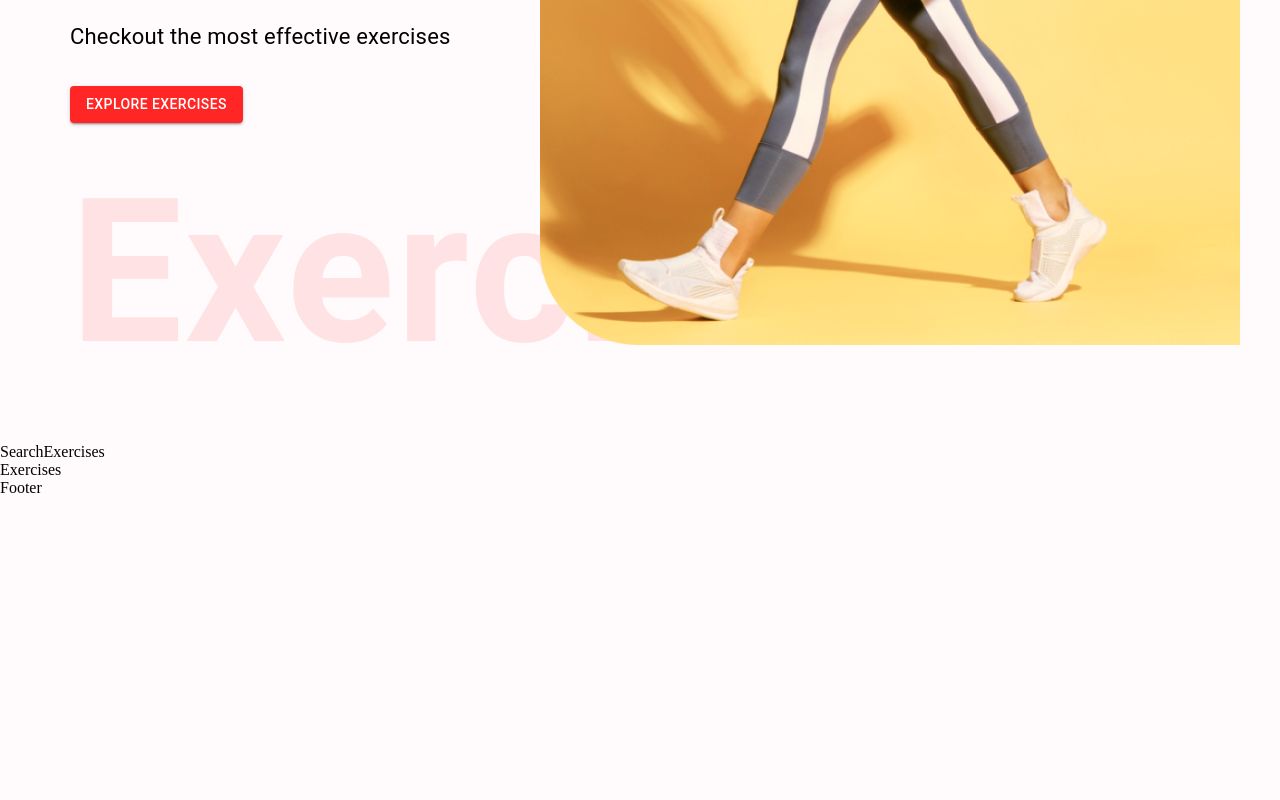
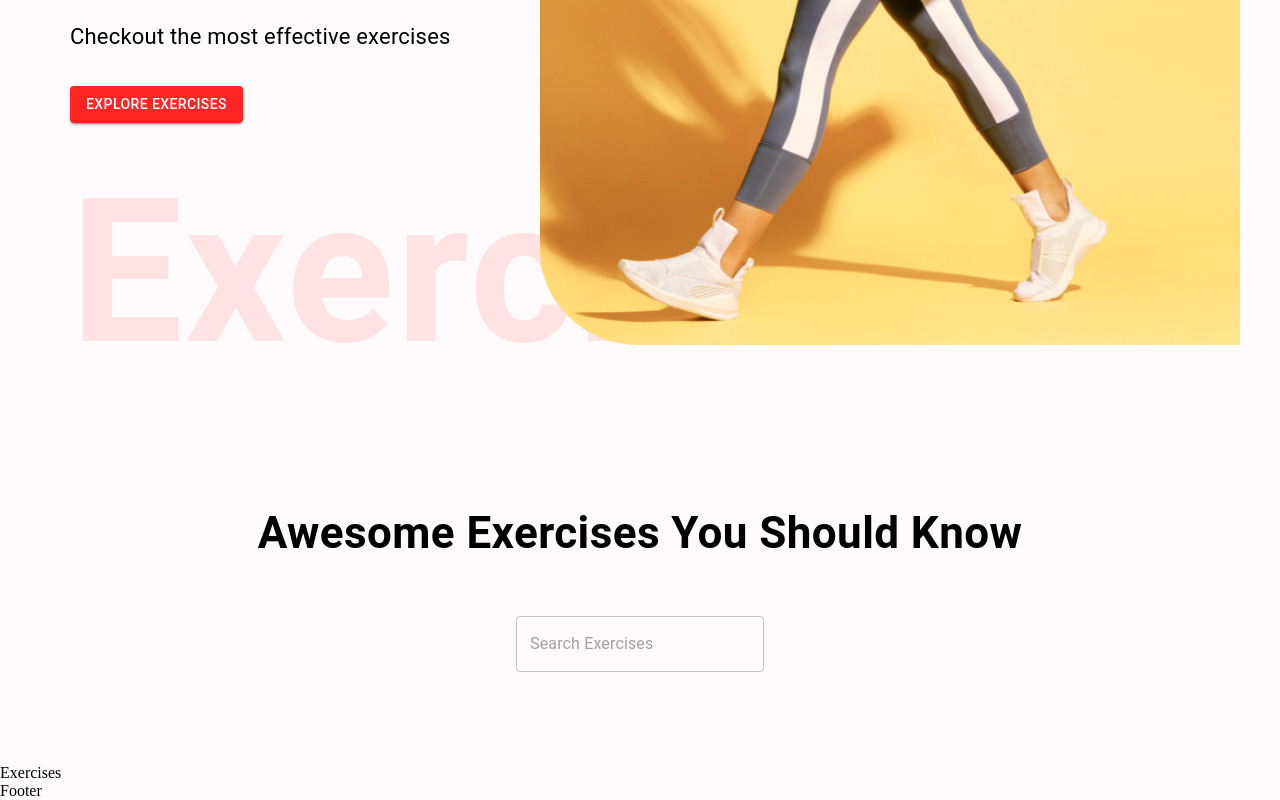
Before and after one commit to Vicious27/gym_exercises, a React (Create React App) app: page / in a window 1280 px wide. Shown: the part 521-1321 px from the top of the page. Before the commit the page ends 1018 px from the top, so only its background shows below. Built offline with nearby package versions, Linux system fonts and the light colour scheme.

Commit message:
add typography & textfield to searchExercises component

```diff
--- a/src/components/HeroBanner.js
+++ b/src/components/HeroBanner.js
@@ -24,7 +24,7 @@
         sx={{ backgroundColor: "#ff2625"}} padding="10px">
             Explore Exercises
         </Button>
-        <Typography fontWeight={600} color="#ff2625" sx={{
+        <Typography id="exercises" fontWeight={600} color="#ff2625" sx={{
             opacity: 0.1,
             display: { lg: "block", xs: "none"}
         }} fontSize="200px">
--- a/src/components/SearchExercises.js
+++ b/src/components/SearchExercises.js
@@ -1,8 +1,25 @@
-import React from 'react';
+import React, {useEffect, useState} from 'react';
+import {Box, Button, Stack, TextField, Typography} from "@mui/material";
 
 const SearchExercises = () => {
   return (
-    <div>SearchExercises</div>
+    <Stack alignItems="center" mt="37px" justifyContent="center" p="20px">
+      <Typography fontWeight={700} sx={{
+        fontSize: {lg: '44px', xs: '30px'}}}
+        mb='50px' textAlign='center'>
+        Awesome Exercises You Should Know
+      </Typography>
+      <Box position="relative" mb="72px">
+        <TextField height="76px"
+        value=""
+        onChange={(e) => {}}
+        placeholder="Search Exercises"
+        type="text">
+
+        </TextField>
+
+      </Box>
+    </Stack>
   )
 }
 
```
